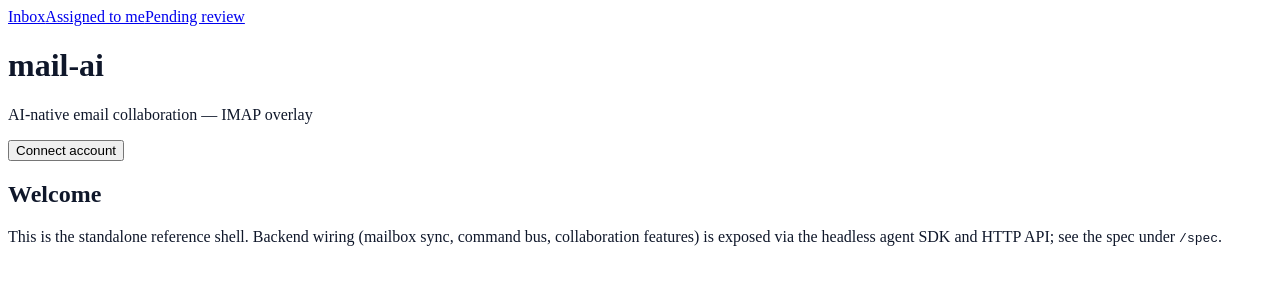
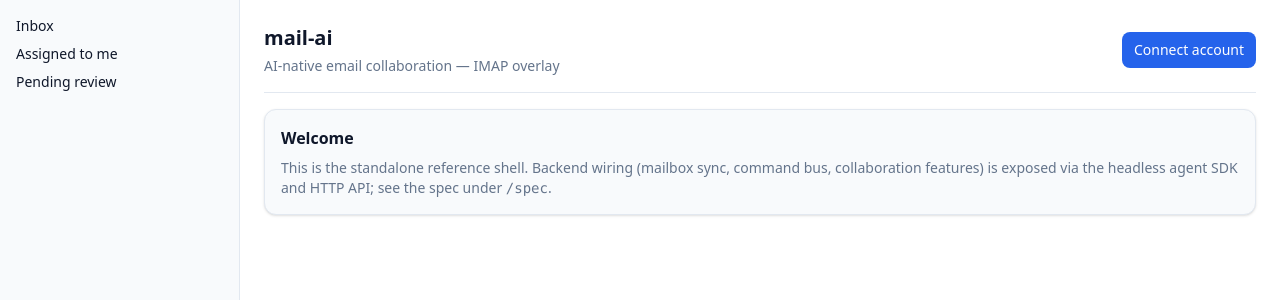
Before and after one commit to jhoetter/mail-ai, a Next.js app in the folder apps/web/: page / in a window 1280 px wide. Shown: the top 300 px of the page. Built offline with nearby package versions, Linux system fonts and the light colour scheme.

Commit message:
init commit

```diff
--- a/apps/web/app/globals.css
+++ b/apps/web/app/globals.css
@@ -1,5 +1,37 @@
-/* Tailwind setup is a follow-up; for now we just pull in the design
-   tokens (CSS variables) so the UI primitives in @mailai/ui resolve
-   their colors. Add `@import "tailwindcss";` + `@tailwindcss/postcss`
-   plugin in apps/web/postcss.config.mjs once we wire Tailwind v4. */
+@import "tailwindcss";
 @import "@mailai/design-tokens/styles.css";
+
+/* Tailwind v4 only auto-scans the current package's source by default.
+   Our UI primitives live in a sibling workspace, so we explicitly add
+   them as a content source here — otherwise classes like `bg-accent`
+   coming from @mailai/ui get tree-shaken out of the generated CSS. */
+@source "../../../packages/ui/src/**/*.{ts,tsx}";
+
+/* Map the design-token CSS variables (defined in
+   @mailai/design-tokens/styles.css) onto Tailwind v4's theme so utility
+   classes used across the app and @mailai/ui resolve to the right
+   values in both light and dark mode. */
+@theme {
+  --color-bg: var(--mailai-bg);
+  --color-fg: var(--mailai-fg);
+  --color-muted: var(--mailai-muted);
+  --color-accent: var(--mailai-accent);
+  --color-border: var(--mailai-border);
+  --color-surface: var(--mailai-surface);
+  --color-danger: #dc2626;
+  --color-success: #16a34a;
+
+  --radius-sm: 4px;
+  --radius-md: 8px;
+  --radius-lg: 12px;
+  --radius-xl: 16px;
+
+  --font-sans: ui-sans-serif, system-ui, -apple-system, "Segoe UI", Roboto,
+    sans-serif;
+  --font-mono: ui-monospace, SFMono-Regular, Menlo, monospace;
+}
+
+html,
+body {
+  font-family: var(--font-sans);
+}
--- a/apps/web/app/page.tsx
+++ b/apps/web/app/page.tsx
@@ -15,7 +15,11 @@ export default function Home() {
       <PageHeader
         title="mail-ai"
         subtitle="AI-native email collaboration — IMAP overlay"
-        actions={<Button variant="primary">Connect account</Button>}
+        actions={
+          <Link href="/settings/account">
+            <Button variant="primary">Connect account</Button>
+          </Link>
+        }
       />
       <Card>
         <h2 className="text-base font-semibold">Welcome</h2>
--- a/apps/web/app/settings/account/page.tsx
+++ b/apps/web/app/settings/account/page.tsx
@@ -1,7 +1,7 @@
 "use client";
 
 import { useEffect, useState } from "react";
-import { Button, Card, DataTable, PageHeader, Shell } from "@mailai/ui";
+import { Button, Card, DataTable, Dialog, PageHeader, Shell } from "@mailai/ui";
 
 interface AccountRow {
   id: string;
@@ -12,6 +12,7 @@ interface AccountRow {
 
 export default function AccountSettingsPage() {
   const [rows, setRows] = useState<AccountRow[]>([]);
+  const [open, setOpen] = useState(false);
 
   useEffect(() => {
     setRows([
@@ -25,7 +26,7 @@ export default function AccountSettingsPage() {
         title="Accounts"
         subtitle="Connected mail accounts. mail-ai never modifies what it didn't ask for."
         actions={
-          <Button variant="primary" size="sm">
+          <Button variant="primary" size="sm" onClick={() => setOpen(true)}>
             Connect account
           </Button>
         }
@@ -40,6 +41,36 @@ export default function AccountSettingsPage() {
           ]}
         />
       </Card>
+
+      <Dialog open={open} onClose={() => setOpen(false)}>
+        <h2 className="text-lg font-semibold">Connect a mail account</h2>
+        <p className="mt-2 text-sm text-muted">
+          OAuth (Google / Microsoft) and IMAP password connectors run through the
+          headless agent. Pick one to get started:
+        </p>
+        <ul className="mt-4 space-y-3 text-sm">
+          <li>
+            <span className="font-medium">OAuth (Google / Microsoft)</span>
+            <pre className="mt-1 rounded-md border border-border bg-surface p-2 text-xs overflow-x-auto">
+mail-agent auth login --provider google
+mail-agent auth login --provider microsoft
+            </pre>
+          </li>
+          <li>
+            <span className="font-medium">IMAP / SMTP password</span>
+            <pre className="mt-1 rounded-md border border-border bg-surface p-2 text-xs overflow-x-auto">
+mail-agent account add \
+  --imap-host imap.example.com --imap-user me@example.com \
+  --smtp-host smtp.example.com
+            </pre>
+          </li>
+        </ul>
+        <div className="mt-5 flex justify-end gap-2">
+          <Button variant="ghost" size="sm" onClick={() => setOpen(false)}>
+            Close
+          </Button>
+        </div>
+      </Dialog>
     </Shell>
   );
 }
--- a/apps/web/package.json
+++ b/apps/web/package.json
@@ -23,6 +23,7 @@
   },
   "devDependencies": {
     "@playwright/test": "^1.48.0",
+    "@tailwindcss/postcss": "^4.0.0-beta.6",
     "@types/node": "^22.7.0",
     "@types/react": "^19.0.0",
     "@types/react-dom": "^19.0.0",
--- /dev/null
+++ b/apps/web/postcss.config.mjs
@@ -0,0 +1,8 @@
+// Tailwind v4 PostCSS plugin. v4 is CSS-first: theme + content sources
+// are declared inside globals.css via @theme / @source, so this file
+// only needs the plugin entry.
+export default {
+  plugins: {
+    "@tailwindcss/postcss": {},
+  },
+};
```
Also changed, not shown: 1 other file (tests, documents, lock files or other folders).
